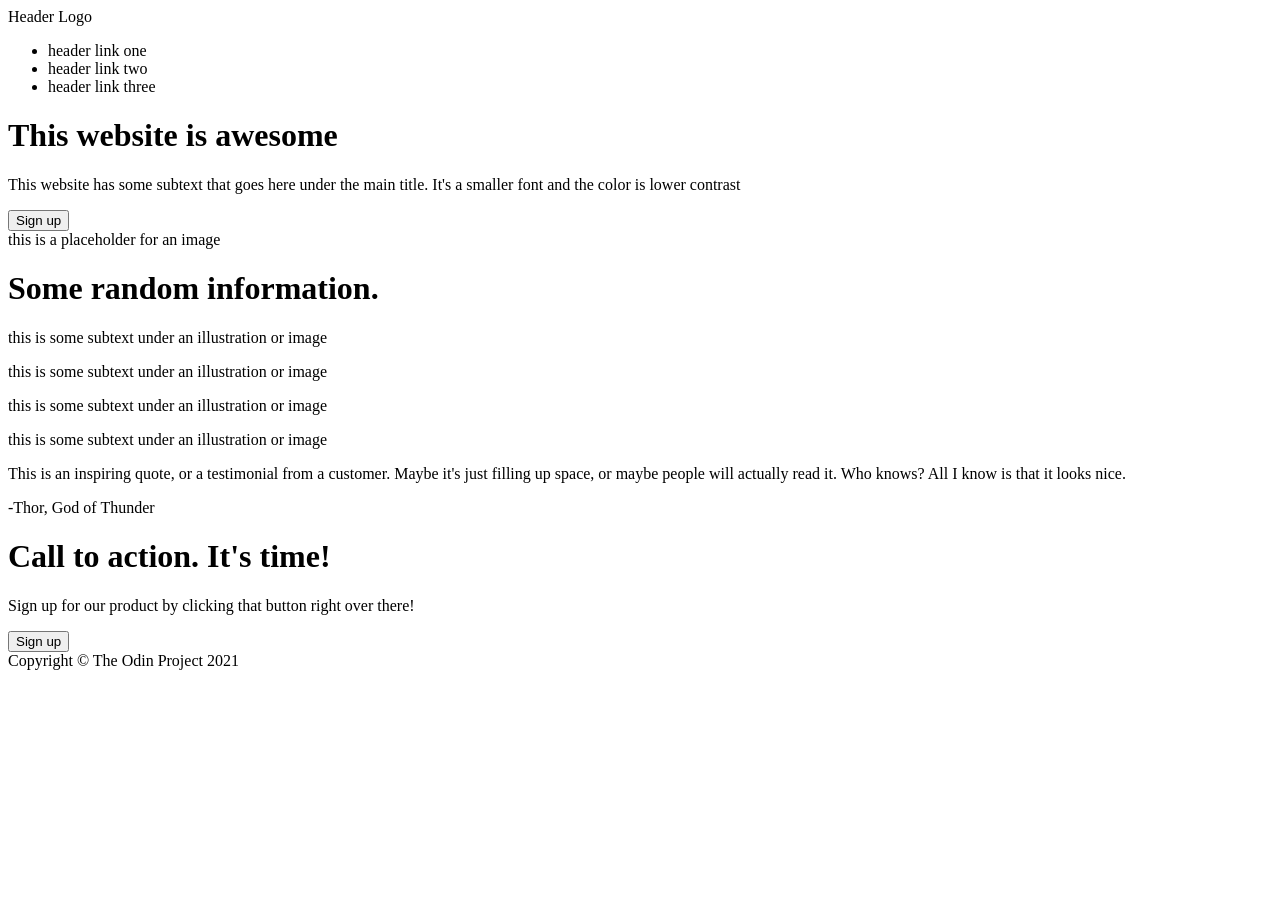
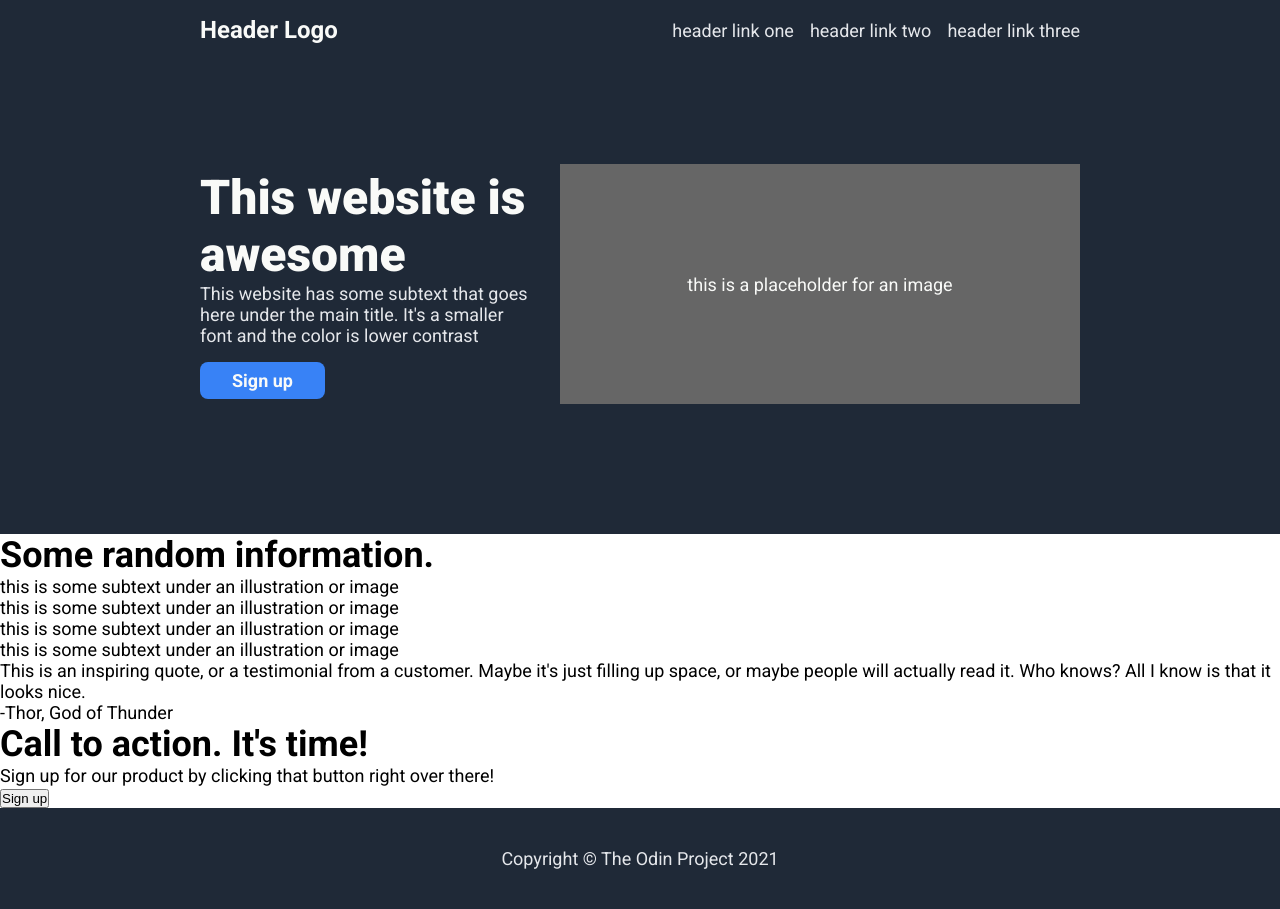
Before and after one commit to marodacco/odin-landingpage, a plain HTML site: page index.html in a window 1280 px wide. Before the commit the page ends 800 px from the top, so only its background shows below. Drawn offline with Linux system fonts and the light colour scheme.

Commit message:
Style header and footer
Created a css file and added styles to the header
and the footer.

```diff
--- a/index.html
+++ b/index.html
@@ -2,21 +2,28 @@
 <html lang="en">
   <head>
     <meta charset="UTF-8">
+    <link rel="stylesheet" href="./style.css">
     <title>Landing Page</title>
   </head>
   <body>
 
     <div class="header">
+      <div class="container-header1">
         <div class="logo">Header Logo</div>
         <ul>
-        <li>header link one</li>
-        <li>header link two</li>
-        <li>header link three</li>
+          <li><a href="#">header link one</a></li>
+          <li><a href="#">header link two</a></li>
+          <li><a href="#">header link three</a></li>
         </ul>
+      </div>
+      <div class="container-header2">
+        <div class="container-header3">
           <h1>This website is awesome</h1>
           <p>This website has some subtext that goes here under the main title. It's a smaller font and the color is lower contrast</p>
           <button>Sign up</button>
+        </div>
         <div class="placeholder">this is a placeholder for an image</div>
+      </div>
     </div>
 
     <div class="information">
--- /dev/null
+++ b/style.css
@@ -0,0 +1,102 @@
+@import url('https://fonts.googleapis.com/css2?family=Roboto:ital,wght@0,100..900;1,100..900&display=swap');
+
+* {
+  margin: 0;
+  padding: 0;
+}
+
+body {
+  font-family: Roboto, sans-serif;
+  font-size: 18px;
+  display: flex;
+  flex-direction: column;
+}
+
+.header {
+  background-color: #1f2937;
+  color: #f9faf8;
+  padding: 16px 200px 130px;
+  display: flex;
+  flex-direction: column;
+}
+
+.container-header1 {
+  display: flex;
+  justify-content: space-between;
+  align-items: center;
+  margin-bottom: 120px;
+}
+
+.container-header2 {
+  display: flex;
+  align-items: center;
+}
+
+.logo {
+  font-size: 24px;
+  font-weight: 700;
+}
+
+.header ul {
+  list-style-type: none;
+  margin: 0;
+  padding: 0;
+  display: flex;
+  gap: 16px;
+}
+
+.header a {
+  text-decoration: none;
+  color: #e5e7eb;
+}
+
+.header h1 {
+  font-size: 48px;
+  font-weight: 900;
+}
+
+.placeholder {
+  width: 520px;
+  height: 240px;
+  background-color: #666666;
+  flex-shrink: 0;
+  display: flex;
+  justify-content: center;
+  align-items: center;
+}
+
+.container-header3 {
+  margin-right: 32px;
+}
+
+.header p {
+  color: #e5e7eb;
+}
+
+.header button {
+  background-color: #3882f6;
+  color: #f9faf8;
+  padding: 8px 32px;
+  border: none;
+  border-radius: 8px;
+  font-family: Roboto, sans-serif;
+  font-size: 18px;
+  font-weight: 700;
+  margin-top: 16px;
+}
+
+/* .information {
+}
+
+.quote {
+}
+
+.signup {
+} */
+
+.footer {
+  background-color: #1f2937;
+  color: #e5e7eb;
+  text-align: center;
+  padding: 40px;
+}
```
Lines whose indentation alone changed are shown as unchanged.
